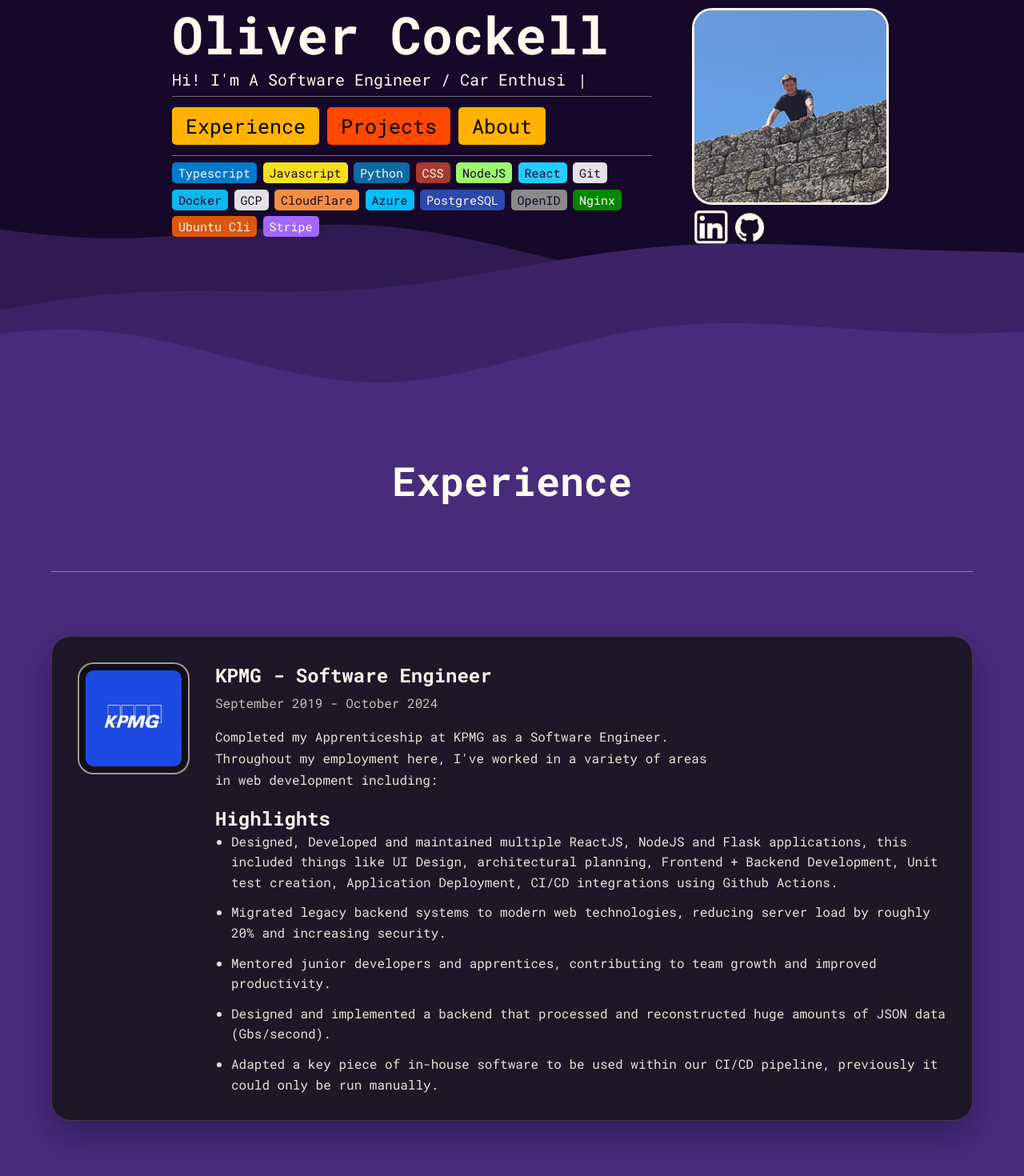
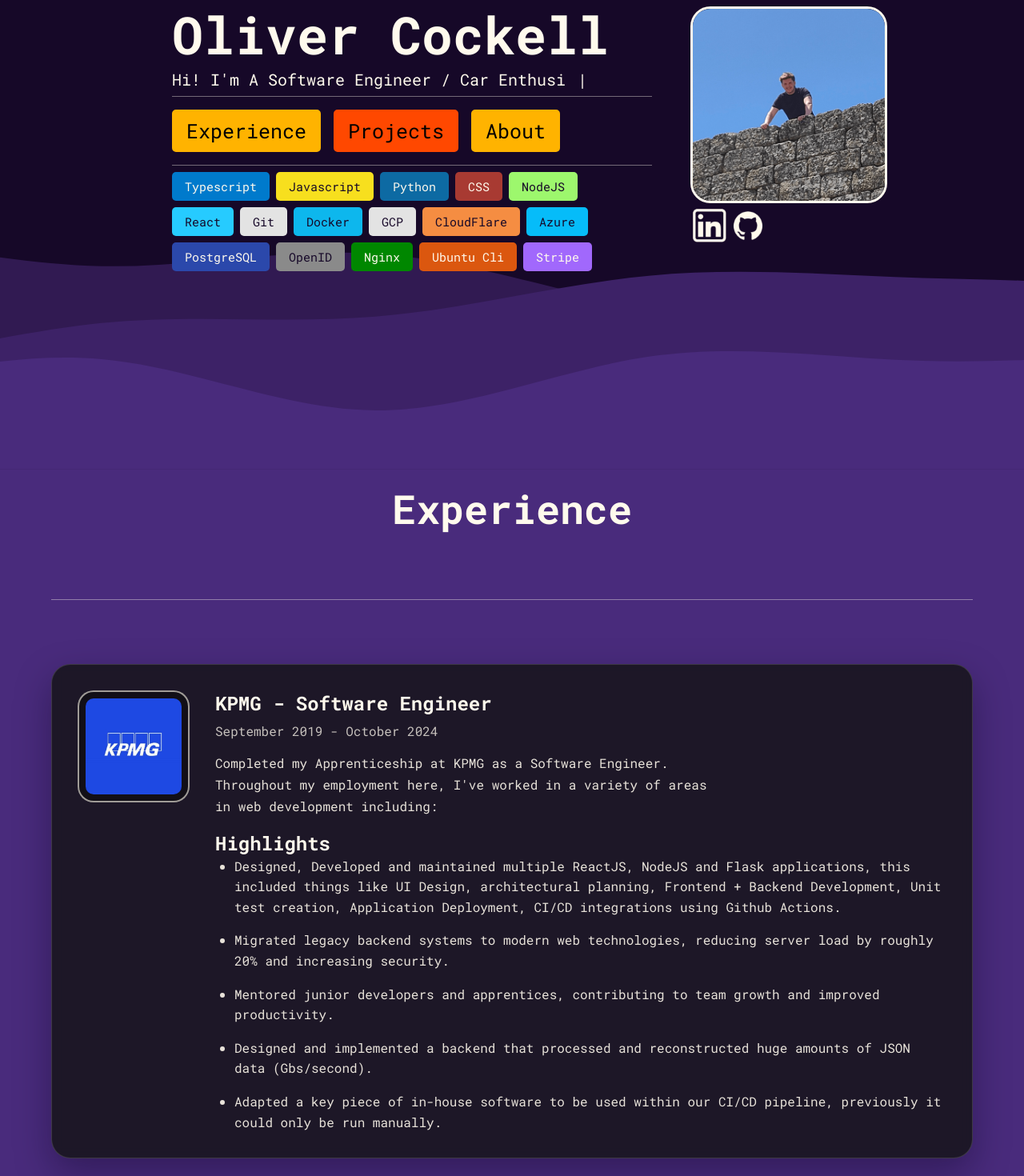
Before and after one commit to SlightOfHandio2/portfolio, a React (Create React App) app: page / in a window 1280 px wide. Shown: the part 240-1710 px from the top of the page at 80% size. Built offline with nearby package versions, Linux system fonts and the light colour scheme.

Commit message:
Align spacing with 8px rule

```diff
--- a/src/components/css/Button.css
+++ b/src/components/css/Button.css
@@ -1,14 +1,14 @@
 .Button {
   font-family: "Roboto Mono", monospace;
-  margin-right: 10px;
-  margin-top: 5px;
+  margin-right: 16px;
+  margin-top: 8px;
 
-  margin-bottom: 5px;
+  margin-bottom: 8px;
   font-size: 25px;
   border-radius: 5px;
   border: 2px solid;
   color: "#160828";
-  padding: 5px 15px;
+  padding: 8px 16px;
   font-weight: 400;
   transition: background 0.25s, color 0.25s, border 0.25s;
   cursor: pointer;
--- a/src/components/css/Tag.css
+++ b/src/components/css/Tag.css
@@ -1,11 +1,11 @@
 .Tag {
   color: #160828;
   font-family: "Roboto Mono", monospace;
-  margin-right: 7.5px;
-  margin-bottom: 7.5px;
+  margin-right: 8px;
+  margin-bottom: 8px;
   font-size: 15px;
   border-radius: 5px;
   width: fit-content;
-  padding: 3px 8px;
+  padding: 8px 16px;
   font-weight: 400;
 }
--- a/src/pages/css/Home.css
+++ b/src/pages/css/Home.css
@@ -45,16 +45,16 @@
 
 @media (max-width: 768px) {
   .MainHome {
-    padding-bottom: 100px;
+    padding-bottom: 96px;
   }
   .ExperiencePage {
-    padding-bottom: 300px;
+    padding-bottom: 304px;
   }
   .ProjectsPage {
-    padding-bottom: 100px;
+    padding-bottom: 96px;
   }
   .AboutPage {
-    padding-bottom: 300px;
+    padding-bottom: 304px;
   }
   .titleProject {
     font-size: 40px;
--- a/src/subPages/css/About.css
+++ b/src/subPages/css/About.css
@@ -17,6 +17,6 @@
 }
 
 .textWrapper {
-  padding-left: 20px;
-  padding-right: 20px;
+  padding-left: 24px;
+  padding-right: 24px;
 }
--- a/src/subPages/css/Experience.css
+++ b/src/subPages/css/Experience.css
@@ -15,7 +15,7 @@
   border: 0;
   height: 1px;
   background: rgba(255, 250, 237, 0.4);
-  margin: 20px 0;
+  margin: 24px 0;
 }
 
 .Experience .Break {
@@ -71,21 +71,21 @@
 .Date {
   font-size: 16px;
   color: rgba(255, 250, 237, 0.75);
-  margin: 8px 0 18px;
+  margin: 8px 0 16px;
 }
 
 .Text {
   font-size: 16px;
   line-height: 1.7;
-  margin: 10px 0 18px;
+  margin: 8px 0 16px;
   color: rgba(255, 250, 237, 0.9);
 }
 
 .Highlights {
   margin: 0;
-  padding-left: 20px;
+  padding-left: 24px;
   display: grid;
-  gap: 12px;
+  gap: 16px;
 }
 
 .Highlights li {
@@ -129,7 +129,7 @@
 
   .experienceCard {
     padding: 24px;
-    gap: 20px;
+    gap: 16px;
   }
 
   .SubTitle {
--- a/src/subPages/css/MainIntro.css
+++ b/src/subPages/css/MainIntro.css
@@ -5,8 +5,8 @@
   padding-bottom: 30vh;
   display: flex;
   margin: auto;
-  padding-left: 25px;
-  padding-right: 25px;
+  padding-left: 24px;
+  padding-right: 24px;
 }
 
 .WordsWrapper {
@@ -21,7 +21,7 @@
 
 .Break {
   color: #fffaed;
-  margin-bottom: 10px;
+  margin-bottom: 8px;
 }
 
 .BreakIntro {
@@ -43,7 +43,7 @@
 }
 
 .FirstLine {
-  margin-right: 10px;
+  margin-right: 8px;
 }
 
 .pPickWrapper {
@@ -51,8 +51,8 @@
 }
 
 .pPic {
-  margin-top: 10px;
-  margin-left: 50px;
+  margin-top: 8px;
+  margin-left: 48px;
   width: 240px;
   height: 240px;
   border-radius: 25px;
@@ -60,7 +60,7 @@
 }
 
 .IconWrapper {
-  margin-left: 50px;
+  margin-left: 48px;
 }
 
 .Icon {
--- a/src/subPages/css/Projects.css
+++ b/src/subPages/css/Projects.css
@@ -63,7 +63,7 @@
   flex: 1 1 0;
   display: flex;
   flex-direction: column;
-  gap: 18px;
+  gap: 16px;
 }
 
 .projectTitle {
@@ -73,7 +73,7 @@
 .TagProjectHolder {
   display: flex;
   flex-wrap: wrap;
-  gap: 10px;
+  gap: 16px;
 }
 
 .projectText {
@@ -123,13 +123,13 @@
 
   .projectCard {
     padding: 24px;
-    gap: 20px;
+    gap: 16px;
   }
 
   .projectLogo {
     width: 120px;
     height: 120px;
-    padding: 12px;
+    padding: 16px;
   }
 
   .projectText {
```
Also changed, not shown: src/components/css/Modal.css (+7 -7 lines), src/components/css/ProjectView.css (+4 -4 lines).
